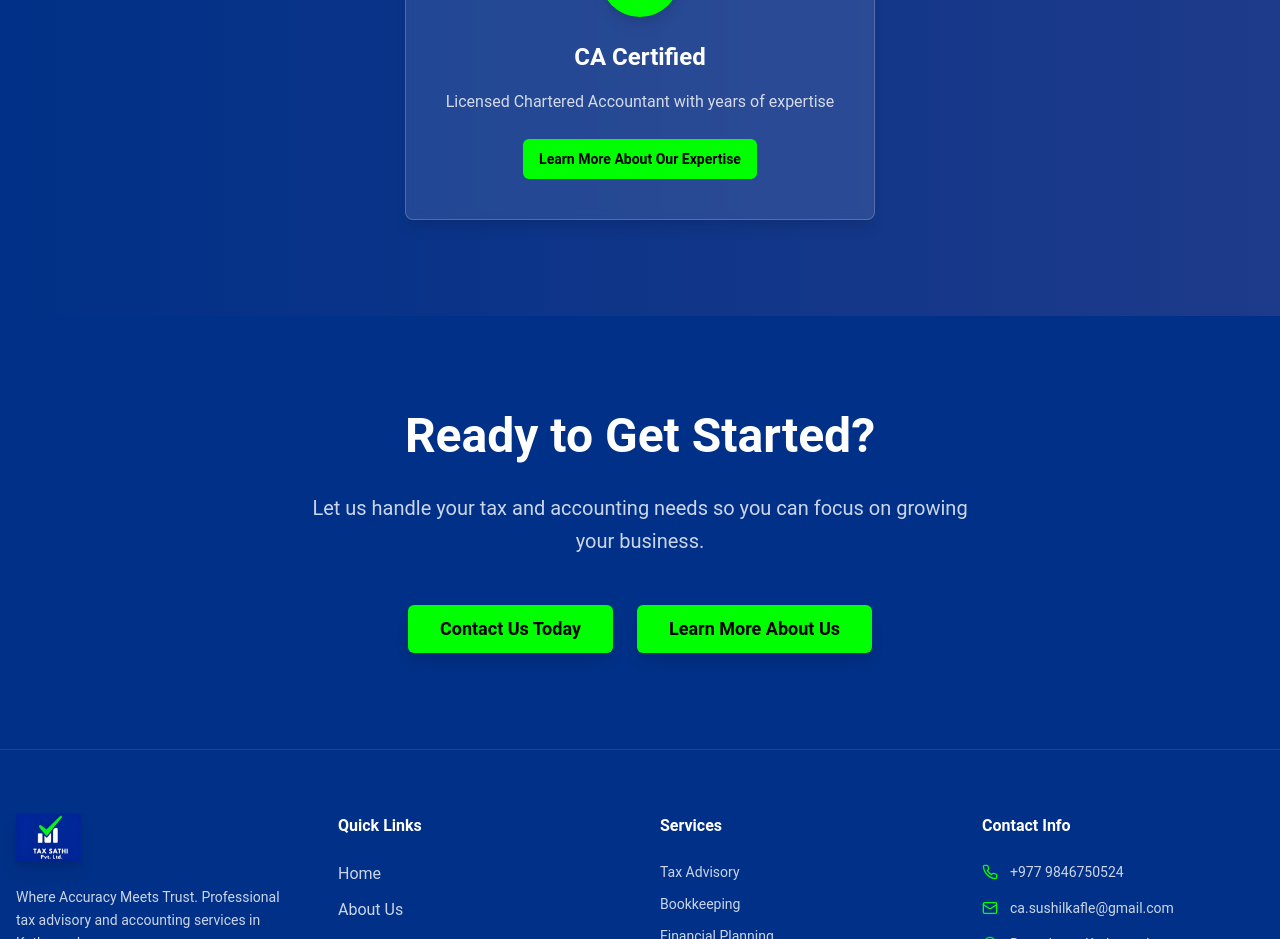
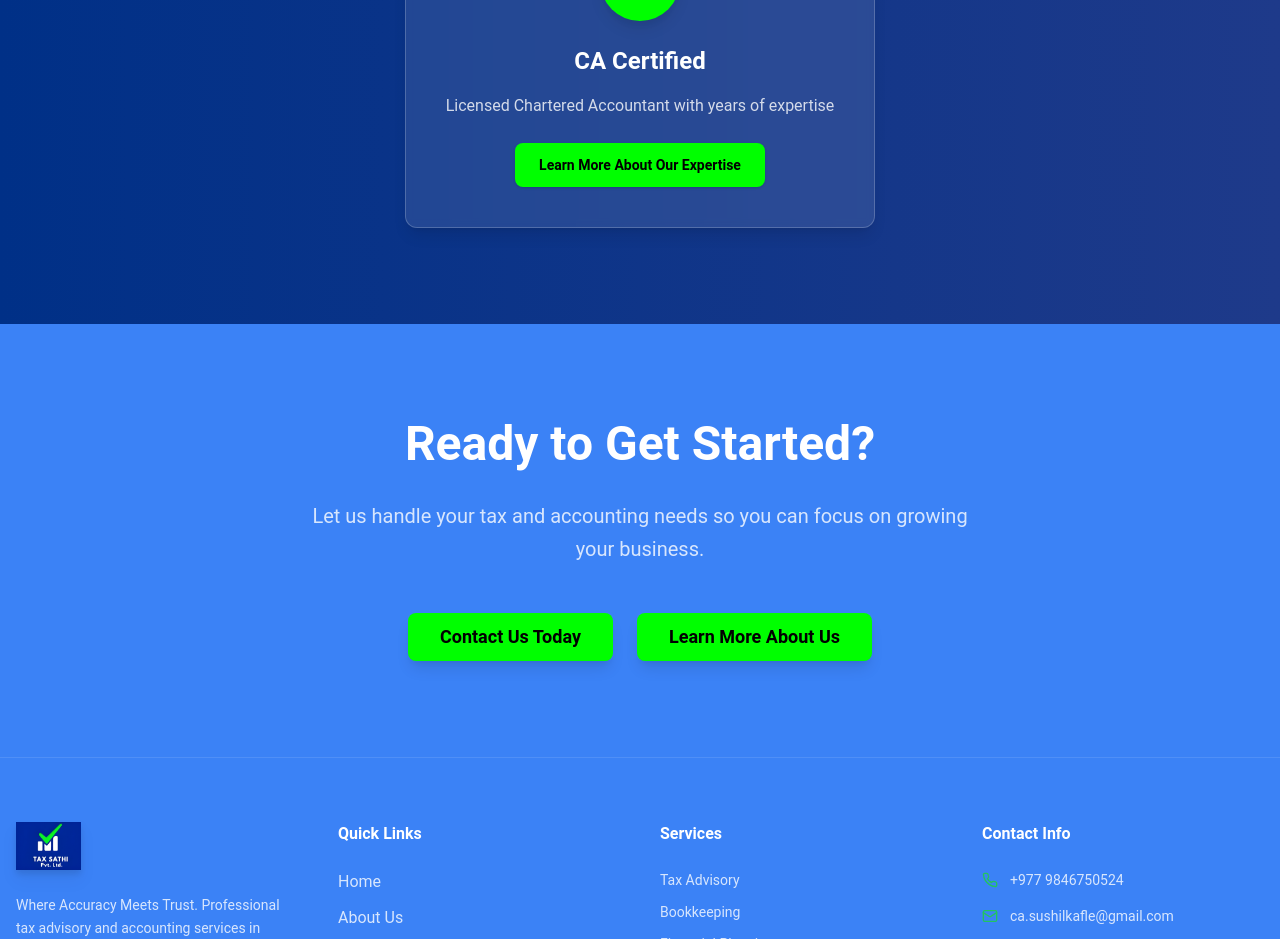
Before and after one commit to Xubikmhy/sathi-web-blueprint, a React (Vite) app: page / in a window 1280 px wide. Shown: the part 2620-3559 px from the top of the page. Built offline with nearby package versions, Linux system fonts and the light colour scheme.

Commit message:
Fix: Improve dashboard UI and styling
Improved the dashboard's color scheme for a more professional look. Addressed issues with entry form fields and other UI elements to enhance the overall user experience.

```diff
--- a/src/components/ui/button.tsx
+++ b/src/components/ui/button.tsx
@@ -1,3 +1,4 @@
+
 import * as React from "react"
 import { Slot } from "@radix-ui/react-slot"
 import { cva, type VariantProps } from "class-variance-authority"
@@ -5,25 +6,25 @@ import { cva, type VariantProps } from "class-variance-authority"
 import { cn } from "@/lib/utils"
 
 const buttonVariants = cva(
-  "inline-flex items-center justify-center gap-2 whitespace-nowrap rounded-md text-sm font-medium ring-offset-background transition-colors focus-visible:outline-none focus-visible:ring-2 focus-visible:ring-ring focus-visible:ring-offset-2 disabled:pointer-events-none disabled:opacity-50 [&_svg]:pointer-events-none [&_svg]:size-4 [&_svg]:shrink-0",
+  "inline-flex items-center justify-center gap-2 whitespace-nowrap rounded-lg text-sm font-medium transition-all duration-200 focus-visible:outline-none focus-visible:ring-2 focus-visible:ring-blue-500 focus-visible:ring-offset-2 disabled:pointer-events-none disabled:opacity-50 [&_svg]:pointer-events-none [&_svg]:size-4 [&_svg]:shrink-0",
   {
     variants: {
       variant: {
-        default: "bg-primary text-primary-foreground hover:bg-primary/90",
+        default: "bg-blue-500 text-white shadow hover:bg-blue-600 active:bg-blue-700",
         destructive:
-          "bg-destructive text-destructive-foreground hover:bg-destructive/90",
+          "bg-red-500 text-white shadow hover:bg-red-600 active:bg-red-700",
         outline:
-          "border border-input bg-background hover:bg-accent hover:text-accent-foreground",
+          "border border-slate-300 bg-white text-slate-700 shadow-sm hover:bg-slate-50 hover:text-slate-900",
         secondary:
-          "bg-secondary text-secondary-foreground hover:bg-secondary/80",
-        ghost: "hover:bg-accent hover:text-accent-foreground",
-        link: "text-primary underline-offset-4 hover:underline",
+          "bg-slate-100 text-slate-900 shadow-sm hover:bg-slate-200",
+        ghost: "text-slate-700 hover:bg-slate-100 hover:text-slate-900",
+        link: "text-blue-500 underline-offset-4 hover:underline",
       },
       size: {
-        default: "h-10 px-4 py-2",
-        sm: "h-9 rounded-md px-3",
-        lg: "h-11 rounded-md px-8",
-        icon: "h-10 w-10",
+        default: "h-11 px-6 py-3",
+        sm: "h-9 rounded-md px-4 py-2 text-xs",
+        lg: "h-12 rounded-lg px-8 py-4",
+        icon: "h-11 w-11",
       },
     },
     defaultVariants: {
--- a/src/components/ui/card.tsx
+++ b/src/components/ui/card.tsx
@@ -1,3 +1,4 @@
+
 import * as React from "react"
 
 import { cn } from "@/lib/utils"
@@ -9,7 +10,7 @@ const Card = React.forwardRef<
   <div
     ref={ref}
     className={cn(
-      "rounded-lg border bg-card text-card-foreground shadow-sm",
+      "rounded-xl border border-slate-200 bg-white text-slate-900 shadow-sm hover:shadow-md transition-shadow duration-200",
       className
     )}
     {...props}
@@ -23,7 +24,7 @@ const CardHeader = React.forwardRef<
 >(({ className, ...props }, ref) => (
   <div
     ref={ref}
-    className={cn("flex flex-col space-y-1.5 p-6", className)}
+    className={cn("flex flex-col space-y-2 p-6", className)}
     {...props}
   />
 ))
@@ -36,7 +37,7 @@ const CardTitle = React.forwardRef<
   <h3
     ref={ref}
     className={cn(
-      "text-2xl font-semibold leading-none tracking-tight",
+      "text-xl font-semibold leading-none tracking-tight text-slate-900",
       className
     )}
     {...props}
@@ -50,7 +51,7 @@ const CardDescription = React.forwardRef<
 >(({ className, ...props }, ref) => (
   <p
     ref={ref}
-    className={cn("text-sm text-muted-foreground", className)}
+    className={cn("text-sm text-slate-600", className)}
     {...props}
   />
 ))
--- a/src/components/ui/input.tsx
+++ b/src/components/ui/input.tsx
@@ -1,3 +1,4 @@
+
 import * as React from "react"
 
 import { cn } from "@/lib/utils"
@@ -8,7 +9,7 @@ const Input = React.forwardRef<HTMLInputElement, React.ComponentProps<"input">>(
       <input
         type={type}
         className={cn(
-          "flex h-10 w-full rounded-md border border-input bg-background px-3 py-2 text-base ring-offset-background file:border-0 file:bg-transparent file:text-sm file:font-medium file:text-foreground placeholder:text-muted-foreground focus-visible:outline-none focus-visible:ring-2 focus-visible:ring-ring focus-visible:ring-offset-2 disabled:cursor-not-allowed disabled:opacity-50 md:text-sm",
+          "flex h-11 w-full rounded-lg border border-slate-300 bg-white px-4 py-3 text-sm text-slate-900 placeholder:text-slate-500 focus:border-blue-500 focus:outline-none focus:ring-2 focus:ring-blue-500/20 disabled:cursor-not-allowed disabled:opacity-50 transition-all duration-200",
           className
         )}
         ref={ref}
--- a/src/components/ui/textarea.tsx
+++ b/src/components/ui/textarea.tsx
@@ -1,3 +1,4 @@
+
 import * as React from "react"
 
 import { cn } from "@/lib/utils"
@@ -10,7 +11,7 @@ const Textarea = React.forwardRef<HTMLTextAreaElement, TextareaProps>(
     return (
       <textarea
         className={cn(
-          "flex min-h-[80px] w-full rounded-md border border-input bg-background px-3 py-2 text-sm ring-offset-background placeholder:text-muted-foreground focus-visible:outline-none focus-visible:ring-2 focus-visible:ring-ring focus-visible:ring-offset-2 disabled:cursor-not-allowed disabled:opacity-50",
+          "flex min-h-[100px] w-full rounded-lg border border-slate-300 bg-white px-4 py-3 text-sm text-slate-900 placeholder:text-slate-500 focus:border-blue-500 focus:outline-none focus:ring-2 focus:ring-blue-500/20 disabled:cursor-not-allowed disabled:opacity-50 resize-none transition-all duration-200",
           className
         )}
         ref={ref}
--- a/src/index.css
+++ b/src/index.css
@@ -8,79 +8,80 @@
 
 @layer base {
   :root {
-    --background: 0 0% 100%;
-    --foreground: 222.2 84% 4.9%;
+    --background: 248 250 252;
+    --foreground: 15 23 42;
 
-    --card: 0 0% 100%;
-    --card-foreground: 222.2 84% 4.9%;
+    --card: 255 255 255;
+    --card-foreground: 15 23 42;
 
-    --popover: 0 0% 100%;
-    --popover-foreground: 222.2 84% 4.9%;
+    --popover: 255 255 255;
+    --popover-foreground: 15 23 42;
 
-    --primary: 214 100% 26%;
-    --primary-foreground: 0 0% 100%;
+    --primary: 59 130 246;
+    --primary-foreground: 255 255 255;
 
-    --secondary: 210 40% 96.1%;
-    --secondary-foreground: 222.2 47.4% 11.2%;
+    --secondary: 241 245 249;
+    --secondary-foreground: 51 65 85;
 
-    --muted: 210 40% 96.1%;
-    --muted-foreground: 215.4 16.3% 46.9%;
+    --muted: 248 250 252;
+    --muted-foreground: 100 116 139;
 
-    --accent: 120 100% 50%;
-    --accent-foreground: 0 0% 0%;
+    --accent: 34 197 94;
+    --accent-foreground: 255 255 255;
 
-    --destructive: 0 84.2% 60.2%;
-    --destructive-foreground: 210 40% 98%;
+    --destructive: 239 68 68;
+    --destructive-foreground: 255 255 255;
 
-    --border: 214.3 31.8% 91.4%;
-    --input: 214.3 31.8% 91.4%;
-    --ring: 222.2 84% 4.9%;
+    --border: 226 232 240;
+    --input: 226 232 240;
+    --ring: 59 130 246;
 
     --radius: 0.5rem;
 
-    --sidebar-background: 0 0% 98%;
-    --sidebar-foreground: 240 5.3% 26.1%;
-    --sidebar-primary: 240 5.9% 10%;
-    --sidebar-primary-foreground: 0 0% 98%;
-    --sidebar-accent: 240 4.8% 95.9%;
-    --sidebar-accent-foreground: 240 5.9% 10%;
-    --sidebar-border: 220 13% 91%;
-    --sidebar-ring: 217.2 91.2% 59.8%;
+    --sidebar-background: 255 255 255;
+    --sidebar-foreground: 51 65 85;
+    --sidebar-primary: 59 130 246;
+    --sidebar-primary-foreground: 255 255 255;
+    --sidebar-accent: 248 250 252;
+    --sidebar-accent-foreground: 51 65 85;
+    --sidebar-border: 226 232 240;
+    --sidebar-ring: 59 130 246;
 
-    /* Tax Sathi Brand Colors */
-    --brand-blue: 214 100% 26%;
-    --brand-green: 120 100% 50%;
-    --brand-white: 0 0% 100%;
+    /* Professional Brand Colors */
+    --brand-blue: 59 130 246;
+    --brand-green: 34 197 94;
+    --brand-white: 255 255 255;
+    --brand-gray: 248 250 252;
   }
 
   .dark {
-    --background: 222.2 84% 4.9%;
-    --foreground: 210 40% 98%;
-    --card: 222.2 84% 4.9%;
-    --card-foreground: 210 40% 98%;
-    --popover: 222.2 84% 4.9%;
-    --popover-foreground: 210 40% 98%;
-    --primary: 210 40% 98%;
-    --primary-foreground: 222.2 47.4% 11.2%;
-    --secondary: 217.2 32.6% 17.5%;
-    --secondary-foreground: 210 40% 98%;
-    --muted: 217.2 32.6% 17.5%;
-    --muted-foreground: 215 20.2% 65.1%;
-    --accent: 217.2 32.6% 17.5%;
-    --accent-foreground: 210 40% 98%;
-    --destructive: 0 62.8% 30.6%;
-    --destructive-foreground: 210 40% 98%;
-    --border: 217.2 32.6% 17.5%;
-    --input: 217.2 32.6% 17.5%;
-    --ring: 212.7 26.8% 83.9%;
-    --sidebar-background: 240 5.9% 10%;
-    --sidebar-foreground: 240 4.8% 95.9%;
-    --sidebar-primary: 224.3 76.3% 48%;
-    --sidebar-primary-foreground: 0 0% 100%;
-    --sidebar-accent: 240 3.7% 15.9%;
-    --sidebar-accent-foreground: 240 4.8% 95.9%;
-    --sidebar-border: 240 3.7% 15.9%;
-    --sidebar-ring: 217.2 91.2% 59.8%;
+    --background: 15 23 42;
+    --foreground: 248 250 252;
+    --card: 30 41 59;
+    --card-foreground: 248 250 252;
+    --popover: 30 41 59;
+    --popover-foreground: 248 250 252;
+    --primary: 59 130 246;
+    --primary-foreground: 255 255 255;
+    --secondary: 51 65 85;
+    --secondary-foreground: 248 250 252;
+    --muted: 51 65 85;
+    --muted-foreground: 148 163 184;
+    --accent: 51 65 85;
+    --accent-foreground: 248 250 252;
+    --destructive: 239 68 68;
+    --destructive-foreground: 255 255 255;
+    --border: 51 65 85;
+    --input: 51 65 85;
+    --ring: 59 130 246;
+    --sidebar-background: 30 41 59;
+    --sidebar-foreground: 248 250 252;
+    --sidebar-primary: 59 130 246;
+    --sidebar-primary-foreground: 255 255 255;
+    --sidebar-accent: 51 65 85;
+    --sidebar-accent-foreground: 248 250 252;
+    --sidebar-border: 51 65 85;
+    --sidebar-ring: 59 130 246;
   }
 }
 
@@ -90,7 +91,7 @@
   }
 
   body {
-    @apply bg-[#003087] text-white font-roboto;
+    @apply bg-slate-50 text-slate-900 font-roboto antialiased;
     font-family: 'Roboto', sans-serif;
   }
 
@@ -101,20 +102,28 @@
 
 @layer utilities {
   .brand-blue {
-    background-color: #003087;
+    background-color: rgb(59 130 246);
   }
 
   .brand-green {
-    background-color: #00FF00;
-    color: #000000;
+    background-color: rgb(34 197 94);
+    color: rgb(255 255 255);
   }
 
   .text-brand-green {
-    color: #00FF00;
+    color: rgb(34 197 94);
   }
 
   .border-brand-green {
-    border-color: #00FF00;
+    border-color: rgb(34 197 94);
+  }
+
+  .bg-brand-blue {
+    background-color: rgb(59 130 246);
+  }
+
+  .text-brand-blue {
+    color: rgb(59 130 246);
   }
 
   .hover-scale {
@@ -124,4 +133,12 @@
   .smooth-transition {
     @apply transition-all duration-300 ease-in-out;
   }
+
+  .professional-shadow {
+    box-shadow: 0 1px 3px 0 rgb(0 0 0 / 0.1), 0 1px 2px -1px rgb(0 0 0 / 0.1);
+  }
+
+  .professional-shadow-lg {
+    box-shadow: 0 10px 15px -3px rgb(0 0 0 / 0.1), 0 4px 6px -4px rgb(0 0 0 / 0.1);
+  }
 }
```
Also changed, not shown: src/pages/Dashboard.tsx (+32 -17 lines).
